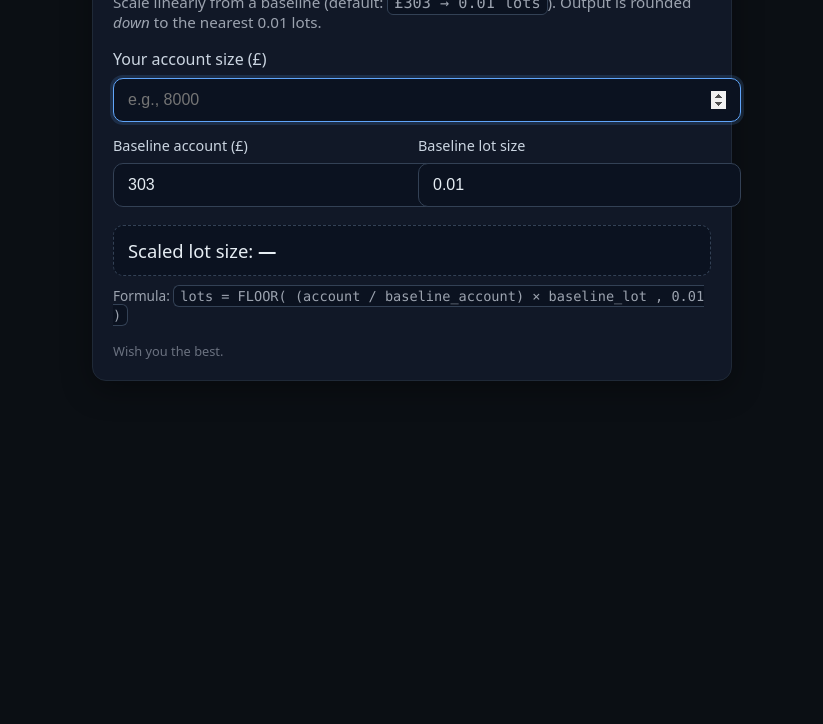
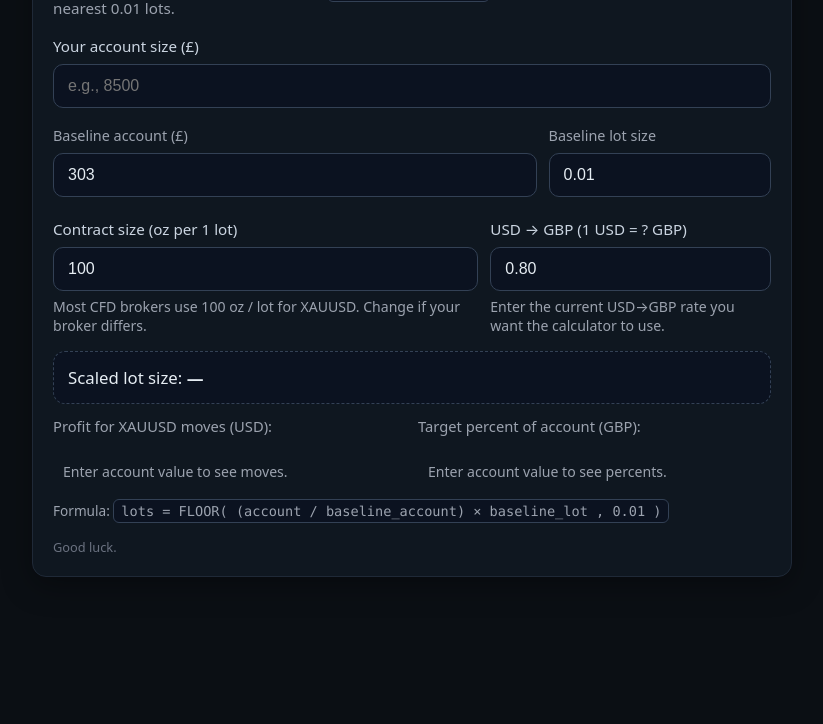
Before and after one commit to npopcorn3/nplotscaler, a plain HTML site: page index.html in a window 1280 px wide. Shown: the part 112-836 px from the top of the page, without its empty margins (228-1051 px from the left). Before the commit the page ends 800 px from the top, so only its background shows below. Drawn offline with Linux system fonts and the light colour scheme.

Commit message:
Update index.html

```diff
--- a/index.html
+++ b/index.html
@@ -5,21 +5,52 @@
   <meta name="viewport" content="width=device-width, initial-scale=1" />
   <title>Lot Size Scaler</title>
   <style>
-    html, body { font-family: system-ui, -apple-system, Segoe UI, Roboto, Helvetica, Arial, sans-serif; margin: 0; padding: 0; background: #0b0f14; color: #e6edf3; }
-    .wrap { max-width: 640px; margin: 48px auto; padding: 0 20px; }
-    .card { background: #111827; border: 1px solid #1f2937; border-radius: 14px; padding: 20px; box-shadow: 0 8px 30px rgba(0,0,0,0.35); }
-    h1 { font-size: 1.25rem; margin: 0 0 8px; }
-    p.sub { margin: 0 0 16px; color: #9ca3af; font-size: 0.95rem; }
-    label { display: block; margin: 14px 0 8px; color: #cbd5e1; }
-    input[type="number"] { width: 100%; padding: 12px 14px; border-radius: 10px; border: 1px solid #334155; background: #0b1220; color: #e6edf3; outline: none; font-size: 1rem; }
-    input[type="number"]:focus { border-color: #60a5fa; box-shadow: 0 0 0 3px rgba(96,165,250,.15); }
-    .row { display: grid; grid-template-columns: 1fr 1fr; gap: 12px; }
-    .out { margin-top: 18px; font-size: 1.15rem; padding: 12px 14px; background: #0b1220; border: 1px dashed #334155; border-radius: 10px; }
-    .muted { color: #9ca3af; font-size: 0.9rem; }
-    .note { margin-top: 10px; color: #9ca3af; font-size: 0.85rem; }
-    .footer { margin-top: 18px; font-size: 0.8rem; color: #6b7280; }
-    .small { font-size: 0.9rem; }
-    .kbd { font-family: ui-monospace, SFMono-Regular, Menlo, Monaco, Consolas, "Liberation Mono", "Courier New", monospace; background:#0b1220; border:1px solid #334155; padding:2px 6px; border-radius:6px; }
+    :root{
+      --bg:#0b0f14;
+      --card:#0f1720;
+      --muted:#9ca3af;
+      --panel:#0b1220;
+      --border:#334155;
+      --accent:#60a5fa;
+      --text:#e6edf3;
+      --card-border:#1f2937;
+    }
+    html,body{height:100%;margin:0;background:var(--bg);color:var(--text);font-family:system-ui,-apple-system,Segoe UI,Roboto,Helvetica,Arial,sans-serif}
+    .wrap{max-width:760px;margin:36px auto;padding:0 20px}
+    .card{background:var(--card);border:1px solid var(--card-border);border-radius:14px;padding:20px;box-shadow:0 8px 30px rgba(0,0,0,0.35)}
+    h1{font-size:1.25rem;margin:0 0 6px}
+    p.sub{margin:0 0 18px;color:var(--muted);font-size:0.95rem}
+    label{display:block;margin:10px 0 8px;color:#cbd5e1;font-size:0.95rem}
+    input[type="number"], input[type="text"]{
+      display:block;
+      width:100%;
+      box-sizing:border-box;
+      padding:12px 14px;
+      border-radius:10px;
+      border:1px solid var(--border);
+      background:var(--panel);
+      color:var(--text);
+      outline:none;
+      font-size:1rem;
+    }
+    input[type="number"]:focus, input[type="text"]:focus{border-color:var(--accent);box-shadow:0 0 0 3px rgba(96,165,250,.12)}
+    .row{display:grid;grid-template-columns:1fr .66fr;gap:12px}
+    /* make the baseline pair a little tighter like your screenshot */
+    .smallRow{display:grid;grid-template-columns:1fr .46fr;gap:12px;margin-top:6px}
+    .out{margin-top:16px;padding:14px;border-radius:12px;background:var(--panel);border:1px dashed var(--border);font-size:1.05rem}
+    .muted{color:var(--muted);font-size:0.92rem}
+    .note{margin-top:10px;color:var(--muted);font-size:0.85rem}
+    .footer{margin-top:18px;font-size:0.8rem;color:#6b7280}
+    .kbd{font-family:ui-monospace,SFMono-Regular,Menlo,Monaco,Consolas,"Liberation Mono","Courier New",monospace;background:var(--panel);border:1px solid var(--border);padding:3px 7px;border-radius:6px}
+    table{width:100%;border-collapse:collapse;margin-top:12px}
+    th,td{padding:8px 10px;text-align:left;border-bottom:1px solid rgba(255,255,255,0.04);font-size:0.95rem}
+    th{color:var(--muted);font-weight:600}
+    .sm{font-size:0.88rem;color:var(--muted)}
+    .inline{display:inline-block;vertical-align:middle}
+    .grid2{display:grid;grid-template-columns:1fr 1fr;gap:12px;margin-top:12px}
+    .right{text-align:right}
+    .label-row{display:flex;gap:8px;align-items:center}
+    .small{font-size:0.9rem;color:var(--muted)}
   </style>
 </head>
 <body>
@@ -29,9 +60,9 @@
       <p class="sub">Scale linearly from a baseline (default: <span class="kbd">£303 → 0.01 lots</span>). Output is rounded <em>down</em> to the nearest 0.01 lots.</p>
 
       <label for="acct">Your account size (£)</label>
-      <input id="acct" type="number" inputmode="decimal" min="0" step="1" placeholder="e.g., 8000" autofocus />
+      <input id="acct" type="number" inputmode="decimal" min="0" step="1" placeholder="e.g., 8500" />
 
-      <div class="row">
+      <div class="smallRow" style="margin-top:8px">
         <div>
           <label for="baseAmt" class="small">Baseline account (£)</label>
           <input id="baseAmt" type="number" inputmode="decimal" min="0.01" step="0.01" value="303" />
@@ -42,9 +73,36 @@
         </div>
       </div>
 
+      <div class="row" style="margin-top:12px">
+        <div>
+          <label for="contract">Contract size (oz per 1 lot)</label>
+          <input id="contract" type="number" inputmode="decimal" min="1" step="1" value="100" />
+          <div class="sm" style="margin-top:6px">Most CFD brokers use 100 oz / lot for XAUUSD. Change if your broker differs.</div>
+        </div>
+
+        <div>
+          <label for="fx">USD → GBP (1 USD = ? GBP)</label>
+          <input id="fx" type="number" inputmode="decimal" min="0.0001" step="0.0001" value="0.80" />
+          <div class="sm" style="margin-top:6px">Enter the current USD→GBP rate you want the calculator to use.</div>
+        </div>
+      </div>
+
       <div class="out" id="result">Scaled lot size: <strong>—</strong></div>
+
+      <div class="grid2">
+        <div>
+          <div class="muted">Profit for XAUUSD moves (USD):</div>
+          <div id="movesTable" class="out" style="padding:10px;background:transparent;border:0"></div>
+        </div>
+
+        <div>
+          <div class="muted">Target percent of account (GBP):</div>
+          <div id="percentTable" class="out" style="padding:10px;background:transparent;border:0"></div>
+        </div>
+      </div>
+
       <div class="note">Formula: <span class="kbd">lots = FLOOR( (account / baseline_account) × baseline_lot , 0.01 )</span></div>
-      <div class="footer">Wish you the best.</div>
+      <div class="footer">Good luck.</div>
     </div>
   </div>
 
@@ -53,40 +111,94 @@
     const baseAmt = document.getElementById('baseAmt');
     const baseLot = document.getElementById('baseLot');
     const result = document.getElementById('result');
+    const contract = document.getElementById('contract'); // oz per lot
+    const fx = document.getElementById('fx'); // USD->GBP
+    const movesTable = document.getElementById('movesTable');
+    const percentTable = document.getElementById('percentTable');
 
     function floorTo(x, step) {
       if (!isFinite(x)) return NaN;
       const inv = 1 / step;
       return Math.floor(x * inv) / inv;
     }
-
-    function fmt(n) {
+    function money(n){
       if (!isFinite(n)) return '—';
-      return n.toFixed(2);
+      const neg = n < 0 ? '-' : '';
+      const abs = Math.abs(n);
+      return neg + '£' + abs.toFixed(2);
+    }
+    function fmt(n, dp=2){
+      if (!isFinite(n)) return '—';
+      return Number(n).toFixed(dp);
     }
 
-    function calc() {
+    function renderMoves(scaledLots, baselineLots, contractSize, usdToGbp){
+      // moves in USD
+      const moves = [1,2,5,7,10];
+      // produce table: Move | Baseline GBP profit | Scaled GBP profit | Mult
+      let html = '<table><thead><tr><th>Move (USD)</th><th>Baseline profit</th><th>Scaled profit</th><th class="right">Scale×</th></tr></thead><tbody>';
+      for (const mv of moves){
+        const baselineUSD = mv * contractSize * baselineLots;
+        const scaledUSD   = mv * contractSize * scaledLots;
+        const baselineGBP = baselineUSD * usdToGbp;
+        const scaledGBP   = scaledUSD * usdToGbp;
+        const mult = baselineGBP === 0 ? '—' : (scaledGBP / baselineGBP).toFixed(2) + '×';
+        html += `<tr><td>${mv} USD</td><td>${money(baselineGBP)}</td><td>${money(scaledGBP)}</td><td class="right">${mult}</td></tr>`;
+      }
+      html += '</tbody></table>';
+      movesTable.innerHTML = html;
+    }
+
+    function renderPercents(account){
+      if (!(account > 0)) { percentTable.innerHTML = '<div class="sm">Enter account value to see percents.</div>'; return; }
+      const ps = [1,2,3,4,5];
+      let html = '<table><thead><tr><th>%</th><th>Value (GBP)</th></tr></thead><tbody>';
+      for (const p of ps){
+        const val = (p/100) * account;
+        html += `<tr><td>${p}%</td><td>${money(val)}</td></tr>`;
+      }
+      html += '</tbody></table>';
+      percentTable.innerHTML = html;
+    }
+
+    function calc(){
       const A = parseFloat(acct.value);
       const B = parseFloat(baseAmt.value);
       const L0 = parseFloat(baseLot.value);
+      const contractSize = parseFloat(contract.value);
+      const usdToGbp = parseFloat(fx.value);
 
-      if (!(A >= 0) || !(B > 0) || !(L0 > 0)) {
+      if (!(B > 0) || !(L0 > 0) || !isFinite(contractSize) || !isFinite(usdToGbp)){
         result.innerHTML = 'Scaled lot size: <strong>—</strong>';
+        movesTable.innerHTML = '<div class="sm">Enter valid parameters to see moves.</div>';
+        percentTable.innerHTML = '<div class="sm">Enter account value to see percents.</div>';
+        return;
+      }
+
+      if (!(A >= 0)) {
+        result.innerHTML = 'Scaled lot size: <strong>—</strong>';
+        movesTable.innerHTML = '<div class="sm">Enter account value to see moves.</div>';
+        percentTable.innerHTML = '<div class="sm">Enter account value to see percents.</div>';
         return;
       }
 
       const raw = (A / B) * L0;
-      // Round down to nearest 0.01
       const scaled = floorTo(raw, 0.01);
-      // Clamp to non-negative
       const out = Math.max(0, scaled);
 
-      result.innerHTML = 'Scaled lot size: <strong>' + fmt(out) + '</strong>';
+      result.innerHTML = 'Scaled lot size: <strong>' + fmt(out,2) + '</strong>';
+
+      // render tables using baseline lot L0 and scaled 'out'
+      renderMoves(out, L0, contractSize, usdToGbp);
+      // render percent table for the account entered (A)
+      renderPercents(A);
     }
 
-    [acct, baseAmt, baseLot].forEach(el => el.addEventListener('input', calc));
-    // Prefill example
+    [acct, baseAmt, baseLot, contract, fx].forEach(el => el.addEventListener('input', calc));
+    // sensible prefills
     acct.value = '';
+    contract.value = '100';
+    fx.value = '0.80';
     calc();
   </script>
 </body>
```
